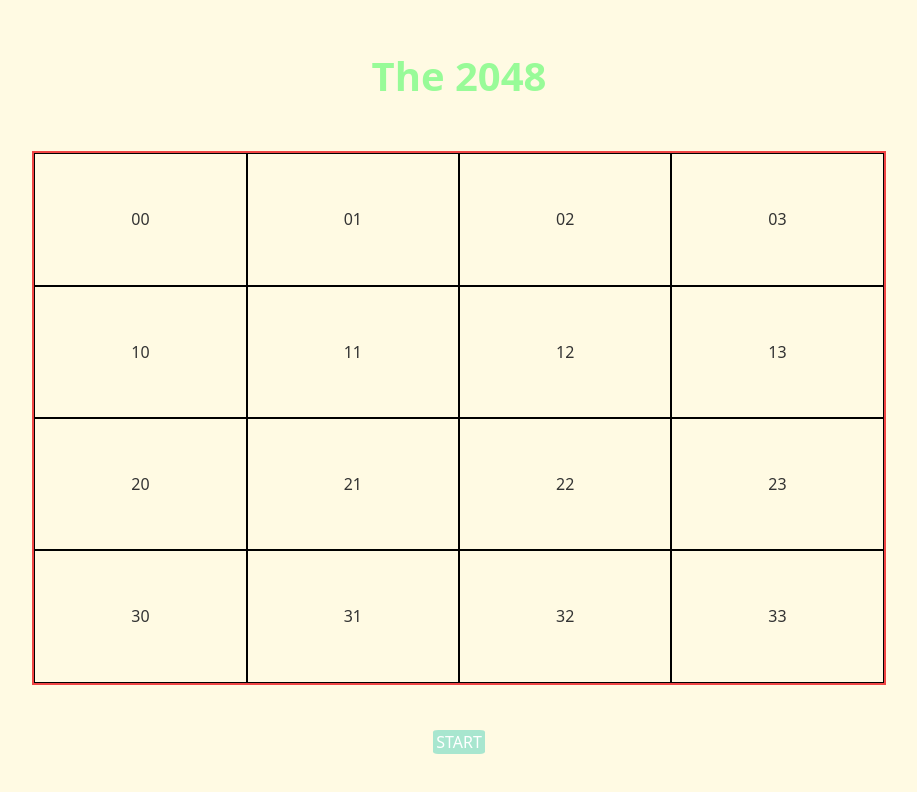
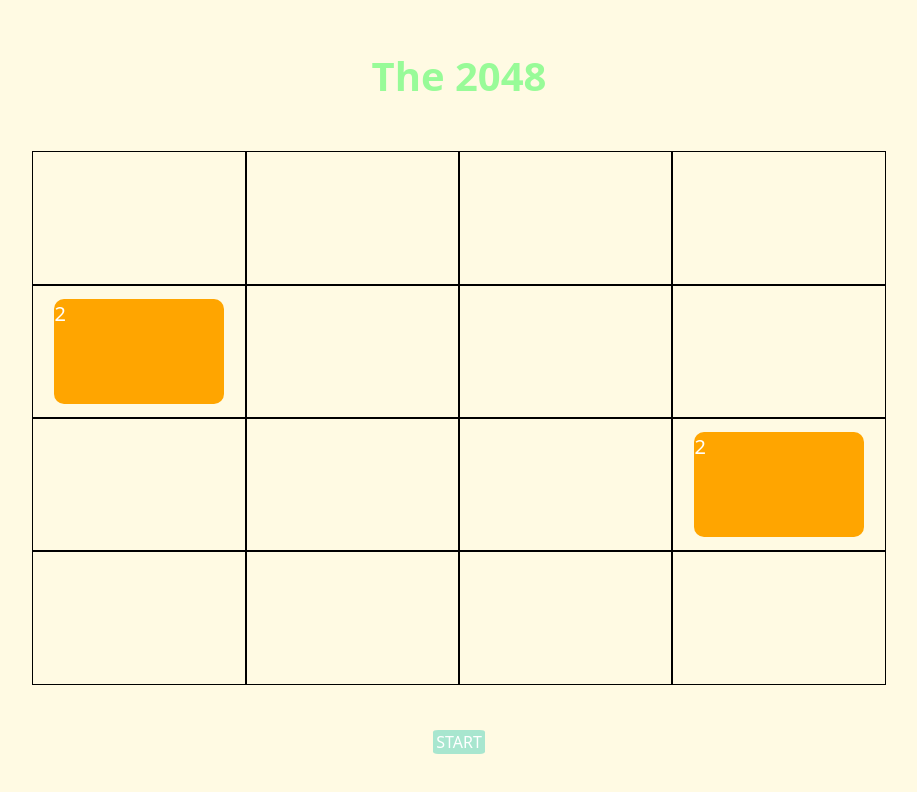
Before and after one commit to Roshan2022Anand/Play_me, a Next.js app: page /The2048 in a window 1280 px wide. Both pictures are taken after a click on the button "START". Shown: the top 792 px of the page, without its empty margins (181-1098 px from the left). Built offline with nearby package versions, Linux system fonts and the light colour scheme.

Commit message:
start the 2048 game and can move the boxes

```diff
--- /dev/null
+++ b/Components/NumBox.js
@@ -0,0 +1,13 @@
+import React from 'react'
+import styles from "@/app/The2048/The2048.module.css"
+const NumBox = ({ number, id }) => {
+    return (
+        <>
+            <div id={id} className={styles['num-box']} style={{
+
+            }}><div className='absolute top-1/2 left-1/2 -translate-x-1/2 -translate-y-1/2 text-5xl'>{number}</div></div>
+        </>
+    )
+}
+
+export default NumBox
--- /dev/null
+++ b/Components/Screen.js
@@ -0,0 +1,11 @@
+import React from 'react'
+
+const Screen = () => {
+  return (
+    <>
+    <div className='screen'></div>
+    </>
+  )
+}
+
+export default Screen
--- a/Helper/Context.Js
+++ b/Helper/Context.Js
@@ -1,28 +1,31 @@
 "use client"
 import React, { createContext } from 'react'
+import gsap from 'gsap';
+export const MyContext = createContext();
+const Context = ({ children }) => {
+  const waitExc = (time) => {
+    return new Promise(resolve => setTimeout(resolve, time))
+  }
 
-export const MyContext = createContext();
-
-const Context = ({ children }) => {
-
-
-    const screenDown=()=>{
+  const screenDown = () => {
     gsap.to(".screen", {
-            marginTop: '0px',
-            duration: 2
+      duration: 2,
+      marginTop: 0
     })
   }
 
   const screenUp = () => {
-        gsap.from(".screen", {
-            marginTop: '0px',
-            duration: 2
+    gsap.fromTo(".screen", {marginTop: 0}, {
+      duration: 2,
+      marginTop: -1200
     })
+
+
   }
-    const a = 10;
+
   return (
     <>
-            <MyContext.Provider value={{screenDown,screenUp,a}}>
+      <MyContext.Provider value={{ waitExc, screenDown, screenUp }}>
         {children}
       </MyContext.Provider>
     </>
--- a/app/GamePg/page.js
+++ b/app/GamePg/page.js
@@ -1,26 +1,21 @@
 "use client"
-import React, { useContext } from 'react'
+import React, { useContext, useEffect } from 'react'
 import styles from '@/app/GamePg/GamePg.module.css'
 import { useRouter } from 'next/navigation'
 import gsap from 'gsap'
 import { MyContext } from '@/Helper/Context'
+import Screen from '@/Components/Screen'
 
 const page = () => {
   const router = useRouter();
-  const { a } = useContext(MyContext);
-  const waitExc = (time) => {
-    return new Promise(resolve => setTimeout(resolve, time))
-  }
+  const { screenDown, screenUp, waitExc } = useContext(MyContext);
 
   //redirecting to games page
   const goToSelectedGamesPage = async (gameFile) => {
-    // screenDown();
-    console.log(a);
-
+    screenDown();
     await waitExc(2000)
     router.push(gameFile);
   }
-
 
   //redirect to home page
   const goToHomePg = async () => {
@@ -32,9 +27,13 @@ const page = () => {
     router.push("/")
   }
 
+  useEffect(() => {
+    screenUp();
+  }, [])
+
   return (
     <>
-      <div className='screen' ></div>
+      <Screen />
 
       <header className='text-[#50C878] bg-[#E6E6FA] text-4xl flex p-1 items-center'>
         <p className='text-right w-1/2'>PLAY ME.</p>
--- a/app/Memory-game/page.js
+++ b/app/Memory-game/page.js
@@ -1,16 +1,19 @@
 "use client"
-import React, { useEffect, useState } from 'react'
+import React, { useContext, useEffect, useState } from 'react'
 import gsap from 'gsap';
-import { useGSAP } from '@gsap/react';
 import ReactCardFlip from 'react-card-flip';
 import styles from '@/app/Memory-game/Memory-game.module.css'
+import { MyContext } from '@/Helper/Context';
+import Screen from '@/Components/Screen';
+import { useRouter } from 'next/navigation';
+import { useGSAP } from '@gsap/react';
 
 const page = () => {
 
-    //funtion for stoping the execution of the program
-    const waitExc = (time) => {
-        return new Promise(resolve => setTimeout(resolve, time));
-    }
+    const router = useRouter();
+
+    //context API
+    const { screenDown, screenUp, waitExc } = useContext(MyContext);
 
     //all the state variables are decalred here
     const [allCards, setallCards] = useState([]);
@@ -128,11 +131,22 @@ const page = () => {
             else setplayerWon(2);
     }, [playerOneScore, playerTwoScore])
 
+    //redirect to game page
+    const goToGamePg = async () => {
+        screenDown();
+        await waitExc(2000);
+        router.push("/GamePg")
+    }
 
+    useEffect(() => {
+        screenUp();
+    }, [])
 
 
     return (
         <>
+            <Screen />
+            <button onClick={goToGamePg}>back</button>
             <header className='text-center text-[6vw]'>Memory game</header>
             <main className='m-1 h-[85vh] flex flex-col items-center justify-around gap-2'>
                 <div className={styles['cards-board']} style={{ pointerEvents: cardEvents ? 'auto' : 'none' }}>
--- a/app/The2048/The2048.module.css
+++ b/app/The2048/The2048.module.css
@@ -12,6 +12,17 @@
 .box {
     border: 1px solid black;
     width: 25%;
-    text-align: center;
-    align-content: center;
+    display: flex;
+    justify-content: center;
+    align-items: center;
 }
+
+.num-box {
+    width: 80%;
+    height: 80%;
+    color: white;
+    background-color: orange;
+    font-size: 20px;
+    border-radius: 10px;
+    position: relative;
+}
--- a/app/The2048/page.js
+++ b/app/The2048/page.js
@@ -1,7 +1,11 @@
 "use client"
-import React, { useEffect, useState } from 'react'
+import React, { useContext, useEffect, useState } from 'react'
 import styles from "@/app/The2048/The2048.module.css"
 import gsap from 'gsap'
+import { MyContext } from '@/Helper/Context'
+import Screen from '@/Components/Screen'
+import NumBox from '@/Components/NumBox'
+import { ClientPageRoot } from 'next/dist/client/components/client-page'
 // --bg - color: #FFFAE3;
 // --text - color: #333333;
 // --btn - color: #A8E6CF;
@@ -12,36 +16,198 @@ import gsap from 'gsap'
 // --footer - color: #F08080;
 const page = () => {
 
-    const [numBoxArr, setnumBoxArr] = useState([]);
+    //context API
+    const { screenUp, screenDown } = useContext(MyContext);
+
+    //all the states are declared here
+    const [BoxIdArr, setBoxIdArr] = useState([]);
+    const [numBoxArr, setNumBoxArr] = useState([]);
+    const [boxes, setBoxes] = useState([]);
 
     //for genrating colums
-    let boxes = [];
-    for (let i = 0; i < 4; i++)
-        for (let j = 0; j < 4; j++)
-            boxes.push(i + "" + j)
+    useEffect(() => {
+        let tempBoxes = []
+        for (let i = 0; i < 4; i++)
+            for (let j = 0; j < 4; j++)
+                tempBoxes.push(i + "" + j)
+        setBoxes(tempBoxes)
+    }, [])
 
     //function to start the game
     const setUpGame = () => {
-        let indexOne = gsap.utils.random(0, 3, 1) + "" + gsap.utils.random(0, 3, 1)
-        let indexTwo = gsap.utils.random(0, 3, 1) + "" + gsap.utils.random(0, 3, 1)
+        let indexOne = gsap.utils.random(0, 15, 1)
+        let indexTwo = gsap.utils.random(0, 15, 1)
+        while (indexOne === indexTwo) {
+            indexTwo = gsap.utils.random(0, 15, 1)
+        }
+        setBoxIdArr([indexOne, indexTwo])
+    }
+    //funtion to place the number box in a random location
+    useEffect(() => {
+        setNumBoxArr(prevNumBoxArr => {
+            const newNumBoxArr = [...prevNumBoxArr];
+            BoxIdArr.forEach(loc => {
+                newNumBoxArr[loc] = <NumBox number={2} id={loc} />;
+            });
+            return newNumBoxArr;
+        });
+        return () => {
+            setNumBoxArr([])
+        }
 
-        setnumBoxArr([indexOne,indexTwo])
+    }, [BoxIdArr])
 
+    //function to display game over screen
+    const gameOver = () => {
+        alert("Game Over");
+        setUpGame();
     }
 
-    useEffect(() => {
 
-    }, [numBoxArr])
+    //function to generate a new number box at random place
+    const placeNewNumBox = () => {
+        setNumBoxArr(prevNumBoxArr => {
+            const newNumBoxArr = [...prevNumBoxArr];
+            const emptySpots = newNumBoxArr.reduce((acc, curr, index) => {
+                if (!curr) acc.push(index);
+                return acc;
+            }, []);
+
+            if (emptySpots.length == 0) {
+                gameOver();
+                return newNumBoxArr;
+            }
+
+            const randomIndex = gsap.utils.random(0, emptySpots.length - 1, 1);
+            const chosenSpot = emptySpots[randomIndex];
+            newNumBoxArr[chosenSpot] = <NumBox number={2} id={chosenSpot} />;
+
+            return newNumBoxArr;
+        });
+    }
+
+    //function to move the number box up
+    const moveUp = () => {
+        console.log("move up");
+        let newNumBoxArr = [...numBoxArr];
+        for (let col = 0; col < 4; col++) {
+            let column = [];
+            for (let row = 0; row < 4; row++) {
+                if (newNumBoxArr[row * 4 + col]) {
+                    column.push(newNumBoxArr[row * 4 + col]);
+                    newNumBoxArr[row * 4 + col] = null;
+                }
+            }
+            for (let i = 0; i < column.length; i++) {
+                newNumBoxArr[i * 4 + col] = column[i];
+            }
+        }
+        setNumBoxArr(newNumBoxArr);
+        placeNewNumBox()
+    }
+
+    //function to move the number box down
+    const moveDown = () => {
+        console.log("move down");
+        let newNumBoxArr = [...numBoxArr];
+        for (let col = 0; col < 4; col++) {
+            let column = [];
+            for (let row = 3; row >= 0; row--) {
+                if (newNumBoxArr[row * 4 + col]) {
+                    column.push(newNumBoxArr[row * 4 + col]);
+                    newNumBoxArr[row * 4 + col] = null;
+                }
+            }
+            for (let i = 0; i < column.length; i++) {
+                newNumBoxArr[(3 - i) * 4 + col] = column[i];
+            }
+        }
+        setNumBoxArr(newNumBoxArr);
+        placeNewNumBox()
+    }
+
+    //function to move the number box left
+    const moveLeft = () => {
+        console.log("move left");
+        let newNumBoxArr = [...numBoxArr];
+        for (let row = 0; row < 4; row++) {
+            let rowArray = [];
+            for (let col = 0; col < 4; col++) {
+                if (newNumBoxArr[row * 4 + col]) {
+                    rowArray.push(newNumBoxArr[row * 4 + col]);
+                    newNumBoxArr[row * 4 + col] = null;
+                }
+            }
+            for (let i = 0; i < rowArray.length; i++) {
+                newNumBoxArr[row * 4 + i] = rowArray[i];
+            }
+        }
+        setNumBoxArr(newNumBoxArr);
+        placeNewNumBox()
+    }
+
+    //function to move the number box right
+    const moveRight = () => {
+        console.log("move right");
+        let newNumBoxArr = [...numBoxArr];
+        for (let row = 0; row < 4; row++) {
+            let rowArray = [];
+            for (let col = 3; col >= 0; col--) {
+                if (newNumBoxArr[row * 4 + col]) {
+                    rowArray.push(newNumBoxArr[row * 4 + col]);
+                    newNumBoxArr[row * 4 + col] = null;
+                }
+            }
+            for (let i = 0; i < rowArray.length; i++) {
+                newNumBoxArr[row * 4 + (3 - i)] = rowArray[i];
+            }
+        }
+        setNumBoxArr(newNumBoxArr);
+        placeNewNumBox()
+    }
 
 
+
+    //funtion to move the all the number box according to the arrow key pressed
+    useEffect(() => {
+        const checkArrowKey = (e) => {
+            switch (e.key) {
+                case "ArrowUp":
+                    moveUp();
+                    break;
+                case "ArrowDown":
+                    moveDown();
+                    break;
+                case "ArrowLeft":
+                    moveLeft();
+                    break;
+                case "ArrowRight":
+                    moveRight();
+                    break;
+                default:
+                    // Optional: handle any other key press
+                    break;
+            }
+        }
+
+        window.addEventListener("keydown", checkArrowKey)
+
+        return () => {
+            window.removeEventListener("keydown", checkArrowKey)
+        }
+    })
+    // useEffect(() => {
+    //     screenUp();
+    // }, [])
     return (
         <>
+            <Screen />
             <div className='w-screen h-screen flex flex-col justify-evenly items-center'>
                 <header>The 2048</header>
 
-                <main className='border-2 border-red-500 w-2/3 h-2/3 flex flex-wrap'>
-                    {boxes.map((ele) => {
-                        return <div className={styles.box} id={ele}>{ele}</div>
+                <main className='w-2/3 h-2/3 flex flex-wrap'>
+                    {boxes.map((ele, index) => {
+                        return <div className={styles.box} id={ele}>{numBoxArr[index]}</div>
                     })}
                 </main>
                 <button onClick={setUpGame}>START</button>
--- a/app/globals.css
+++ b/app/globals.css
@@ -43,7 +43,7 @@ button {
 }
 
 .screen {
-  z-index: 99;
+  z-index: 999;
   width: 100vw;
   height: 150vh;
   background-color: var(--footer-color);
--- a/app/page.js
+++ b/app/page.js
@@ -1,15 +1,13 @@
 "use client"
-import React from 'react'
+import React, { useContext, useEffect } from 'react'
 import { useGSAP } from '@gsap/react'
 import gsap from 'gsap'
 import { useRouter } from 'next/navigation'
+import { MyContext } from '@/Helper/Context'
 
 const page = () => {
   const router = useRouter();
-
-  const waitExc = (time) => {
-    return new Promise(resolve => setTimeout(resolve, time))
-  }
+  const {waitExc} = useContext(MyContext)
 
   useGSAP(() => {
     gsap.from(".logo", {
@@ -30,9 +28,9 @@ const page = () => {
       duration: 2
     })
     await waitExc(2000);
-    console.log("go");
     router.push("/GamePg")
   }
+
   return (
     <>
       <header>
```
Also changed, not shown: 1 other file (tests, documents, lock files or other folders). Lines whose indentation alone changed are shown as unchanged.
